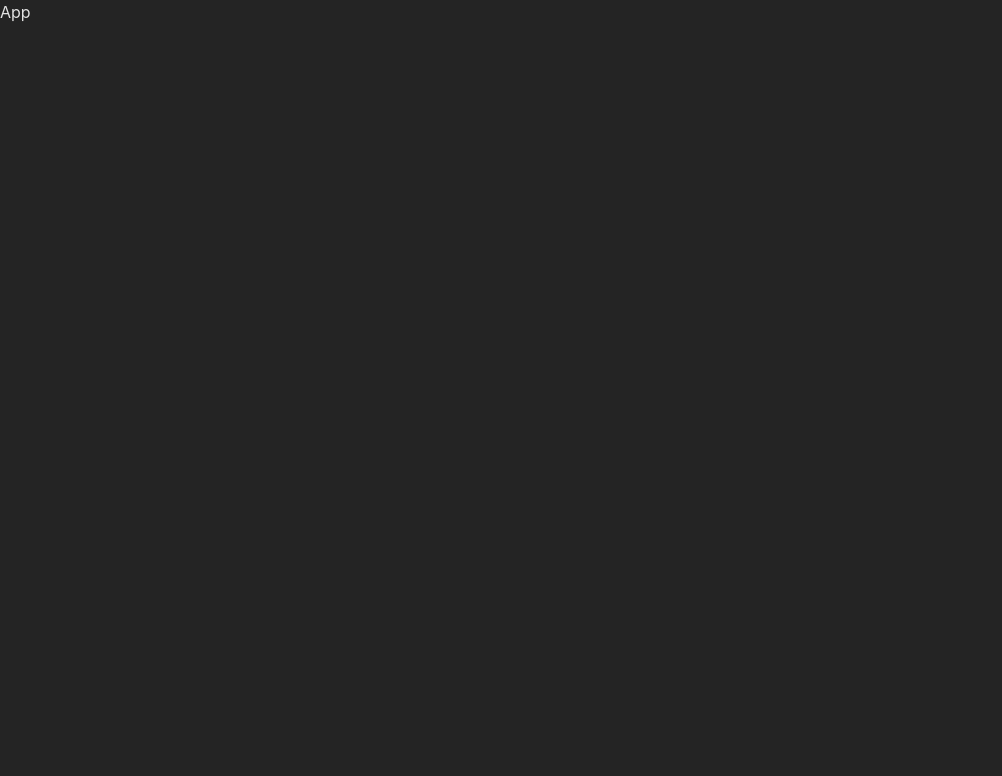
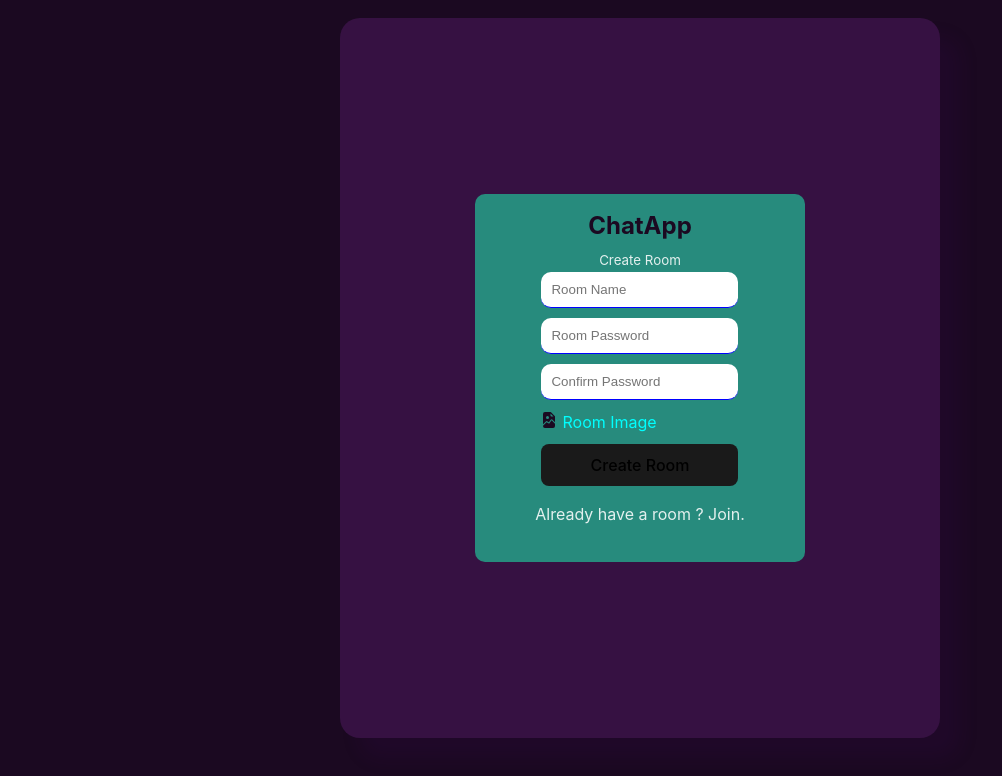
Before and after one commit to avinashid/ChatApp, a React (Vite) app: page / in a window 1280 px wide. Shown: the top 776 px of the page, without its empty margins (0-1002 px from the left). Built offline with nearby package versions, Linux system fonts and the light colour scheme.

Commit message:
Implemented Signup Function

```diff
--- a/package.json
+++ b/package.json
@@ -9,8 +9,12 @@
     "preview": "vite preview"
   },
   "dependencies": {
+    "firebase": "^9.16.0",
     "react": "^18.2.0",
-    "react-dom": "^18.2.0"
+    "react-dom": "^18.2.0",
+    "react-icons": "^4.7.1",
+    "react-router-dom": "^6.8.0",
+    "sass": "^1.57.1"
   },
   "devDependencies": {
     "@types/react": "^18.0.26",
--- a/src/App.css
+++ /dev/null
@@ -1,3 +0,0 @@
-#root {
-  margin: 0 auto;
-}
--- a/src/App.jsx
+++ b/src/App.jsx
@@ -1,8 +1,21 @@
 import React from 'react'
-
+import Firebase from './Firebase'
+import CreateRoom from './pages/CreateRoom'
+import JoinRoom from './pages/JoinRoom'
+import HomePage from './pages/HomePage'
+import './Style.scss'
+import {
+  createBrowserRouter,
+  RouterProvider,
+  Route,
+  Link,
+} from "react-router-dom";
 const App = () => {
   return (
-    <div>App</div>
+
+    <>
+      <CreateRoom />
+    </>
   )
 }
 
--- /dev/null
+++ b/src/Firebase.jsx
@@ -0,0 +1,25 @@
+import React from "react";
+import { initializeApp } from "firebase/app";
+import { getAuth } from "firebase/auth";
+import { getStorage } from "firebase/storage";
+
+import { getFirestore } from "firebase/firestore";
+
+const firebaseConfig = {
+  apiKey: "AIzaSyBXlZ4HyZvYbK_KZhoxHA0LMfB5TBZBQfI",
+  authDomain: "chatappavi.firebaseapp.com",
+  projectId: "chatappavi",
+  storageBucket: "chatappavi.appspot.com",
+  messagingSenderId: "557679912507",
+  appId: "1:557679912507:web:ec4f8f91f80675b93bde1e",
+  measurementId: "G-YPDTN9K1JQ",
+  databaseURL:
+    "https://chatappavi-default-rtdb.asia-southeast1.firebasedatabase.app",
+};
+
+// Initialize Firebase
+export const app = initializeApp(firebaseConfig);
+export const auth = getAuth( )
+export const storage = getStorage();
+export const db = getFirestore()
+export default app;
--- /dev/null
+++ b/src/Style.scss
@@ -0,0 +1,65 @@
+:root{
+    --dark-color:#1b0921;
+    --mid-dark:#361142;
+    --light-color:sky;
+    --extra:rgba(33, 195, 152, 0.685);
+}
+
+.formContainer{
+
+
+    vertical-align: center;
+    display: flex;
+    align-items: center;
+    justify-content: center;
+    height:90vh;
+    .formWrapper{
+        .logo{
+            color:var(--dark-color);
+            font-size: 24px;
+            font-weight: bold;
+            margin-bottom: 10px;
+        }
+        .title{
+            font-size: smaller;
+        }
+        display: flex;
+        flex-direction: column;
+        justify-content: center;
+        align-items: center;
+
+        border-radius: 10px;
+        background-color: var(--extra);
+        padding:20px 60px;
+        form{
+            display: flex;
+            gap:10px;
+            flex-direction: column;
+
+            input{
+                padding:10px;
+                border-radius: 10px;
+                border:none;
+                border-bottom: 1px solid blue;
+                outline:none;
+            }
+            label{
+                text-align: center;
+
+                gap:5px;
+                color:aqua;
+                display:flex;
+                flex-direction: row;
+                .pic{
+                    font-weight: 100;
+                    aspect-ratio: 1;
+                    color:var(--dark-color)
+                }
+                .picDesc{
+                    max-width: 150px;
+                }
+            }
+        }
+
+    }
+}
--- a/src/index.css
+++ b/src/index.css
@@ -1,12 +1,14 @@
 :root {
+  display: flex;
+  justify-content: center;
+  margin:10px;
   font-family: Inter, Avenir, Helvetica, Arial, sans-serif;
   font-size: 16px;
   line-height: 24px;
   font-weight: 400;
-
   color-scheme: light dark;
   color: rgba(255, 255, 255, 0.87);
-  background-color: #242424;
+  background-color: #1b0921;
 
   font-synthesis: none;
   text-rendering: optimizeLegibility;
@@ -25,8 +27,16 @@ a:hover {
 }
 
 body {
-  margin: 0;
-  min-height: 100vh;
+  background-color: #361142;
+  width: 600px;
+  max-width: 600px;
+  height: 90vh;
+  border-radius: 20px;
+  overflow: hidden;
+  /* display: flex;
+  justify-content: center;
+  align-items: center; */
+  box-shadow: 20px 20px 20px rgb(77, 3, 117,0.1);
 }
 
 h1 {
--- /dev/null
+++ b/src/pages/CreateRoom.jsx
@@ -0,0 +1,105 @@
+import React from "react";
+import { auth, storage ,db} from "../Firebase";
+import { createUserWithEmailAndPassword,updateProfile } from "firebase/auth";
+import { useState } from "react";
+import { BsFillFileEarmarkImageFill as Pic } from "react-icons/bs";
+import { doc, setDoc } from "firebase/firestore";
+import {
+  ref,
+  uploadBytesResumable,
+  getDownloadURL,
+} from "firebase/storage";
+
+const CreateRoom = () => {
+  let [err, setErr] = useState();
+  let [profilePic, setProfilePic] = useState("Room Image");
+  const handleSubmit = async (e) => {
+    e.preventDefault();
+    const userName = e.target[0].value;
+    const password = e.target[1].value;
+    const confirmPassword = e.target[2].value;
+    const file = e.target[3].files[0];
+    console.log(e.target[3].value);
+    try {
+      const res = await createUserWithEmailAndPassword(
+        auth,
+        `${userName}@chatApp.com`,
+        password
+      );
+      const storageRef = ref(storage, "userName");
+
+      const uploadTask = uploadBytesResumable(storageRef, file);
+      uploadTask.on(
+        (error) => {
+          setErr(error.message)
+        },
+        () => {
+          getDownloadURL(uploadTask.snapshot.ref).then( async (downloadURL) => {
+            console.log("File available at", downloadURL);
+            await updateProfile(res.user,{
+              userName,
+              photoURL:downloadURL
+            });
+            await setDoc(doc(db, "room", res.user.uid), {
+              uid:res.user.uid,
+              userName,
+              photoURL:downloadURL,
+            });
+          });
+        }
+      );
+      console.log(res);
+      setErr();
+    } catch (err) {
+      setErr(err.message);
+    }
+  };
+  return (
+    <div className="formContainer">
+      <div className="formWrapper">
+        <span className="logo">ChatApp</span>
+        <span className="title">Create Room</span>
+        <form onSubmit={handleSubmit}>
+          <input type="text" name="" id="" placeholder="Room Name" required />
+          <input
+            type="password"
+            name=""
+            id=""
+            placeholder="Room Password"
+            required
+          />
+          <input
+            type="password"
+            name=""
+            id=""
+            placeholder="Confirm Password"
+            required
+          />
+          <label htmlFor="avatar">
+            <div className="pic">
+              <Pic />
+            </div>
+            <div className="picDesc">{profilePic}</div>
+          </label>
+          <input
+            style={{ display: "none" }}
+            type="file"
+            accept="image/*"
+            name="avatar"
+            id="avatar"
+            onChange={(e) =>
+              e.target.value
+                ? setProfilePic(e.target.value)
+                : setProfilePic("File Not Selected")
+            }
+          />
+          <button type="submit">Create Room</button>
+          {err && <span>`Something Went Wrong {err}`</span>}
+        </form>
+        <p>Already have a room ? Join.</p>
+      </div>
+    </div>
+  );
+};
+
+export default CreateRoom;
--- /dev/null
+++ b/src/pages/HomePage.jsx
@@ -0,0 +1,9 @@
+import React from 'react'
+
+const HomePage = () => {
+  return (
+    <div>HomePage</div>
+  )
+}
+
+export default HomePage
--- /dev/null
+++ b/src/pages/JoinRoom.jsx
@@ -0,0 +1,24 @@
+import React from 'react'
+
+const JoinRoom = () => {
+  return (
+    <div className="formContainer">
+        <div className="formWrapper">
+        <span className='logo'>ChatApp</span>
+        <span className="title">Create Room</span>
+            <form  action="">
+                <input type="text" name="" id="" placeholder='Room Name' required/>
+                <input type="password" name="" id="" placeholder='Room Password' required />
+                <button type="submit">Join Room</button>
+
+            </form>
+            <p>
+              Don't have a room ? Create.
+            </p>
+        </div>
+    </div>
+
+  )
+}
+
+export default JoinRoom
```
Also changed, not shown: 1 other file (tests, documents, lock files or other folders).
